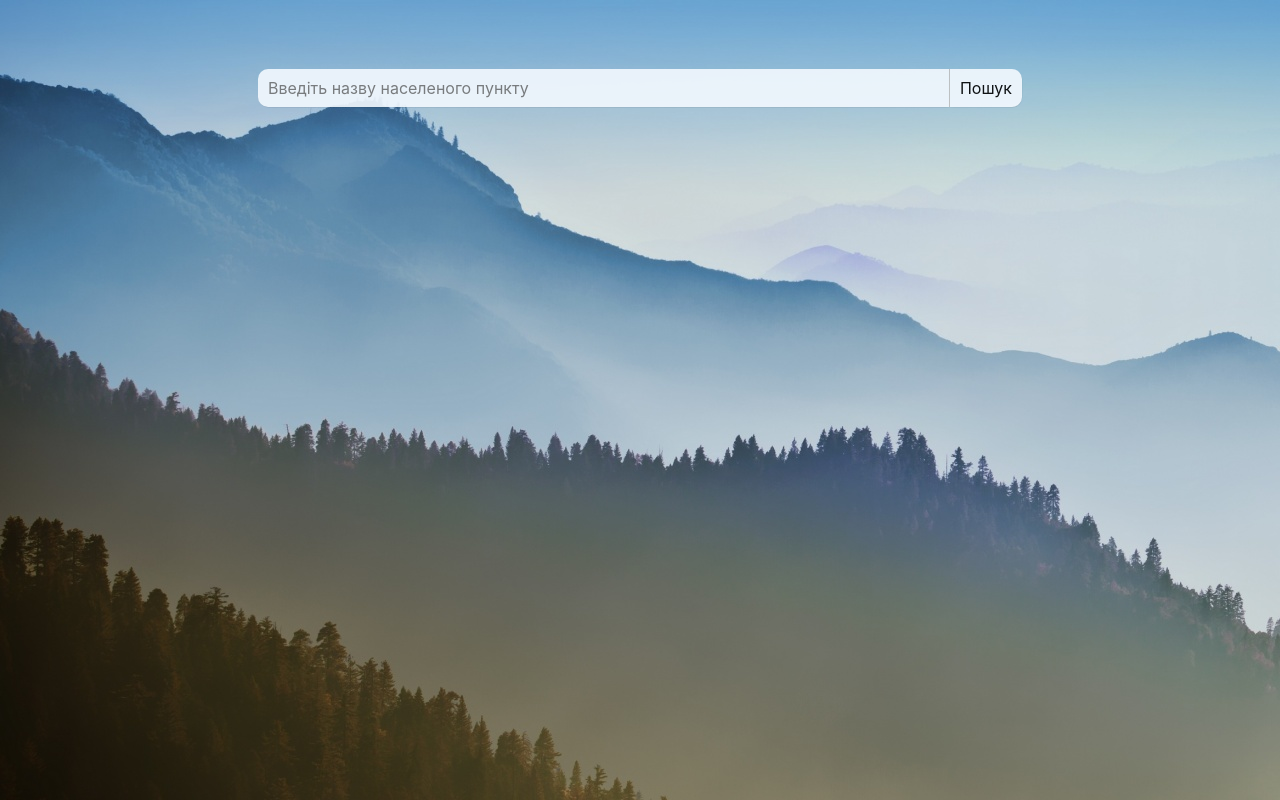
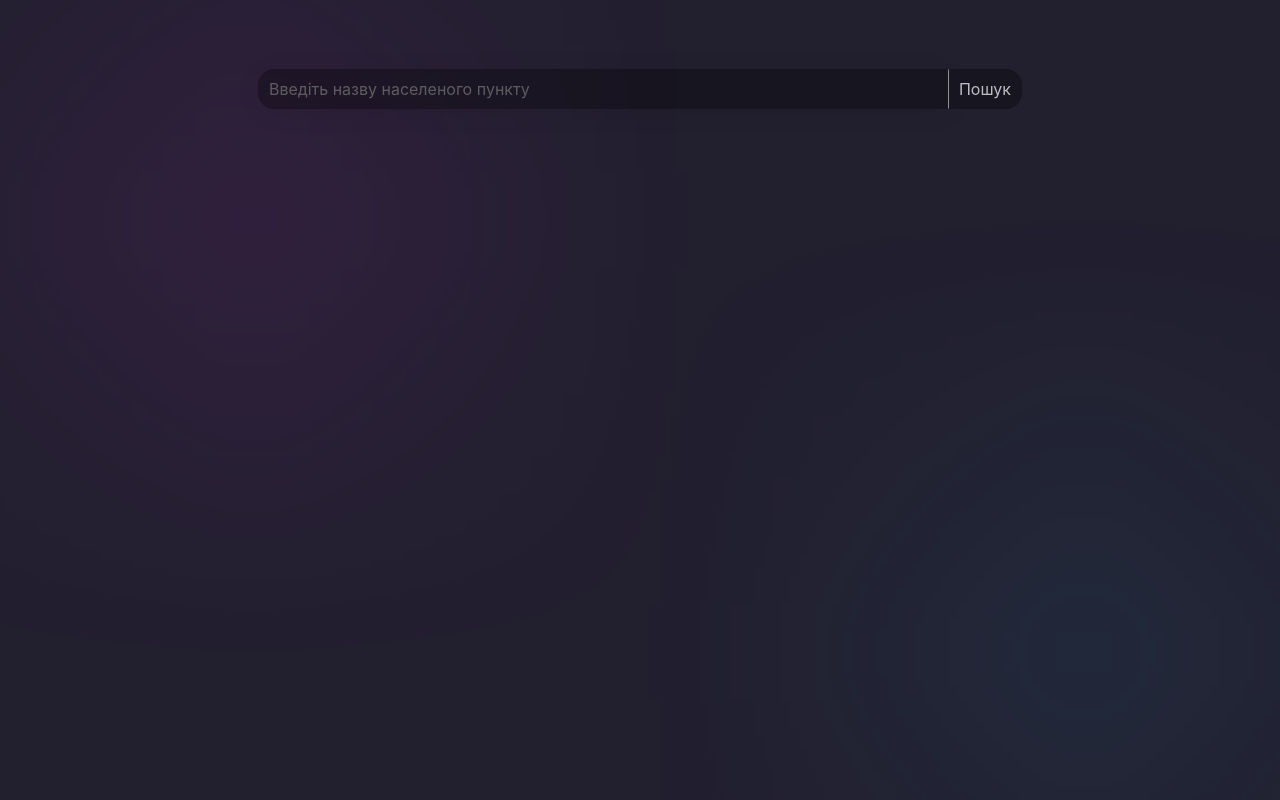
Before and after one commit to ruslan-horaiskyi/weatherApp, a React (Create React App) app: page / in a window 1280 px wide. Built offline with nearby package versions, Linux system fonts and the light colour scheme.

Commit message:
Try dark theme of app

```diff
--- a/src/App.module.css
+++ b/src/App.module.css
@@ -9,9 +9,10 @@
     0.4px 0.8px 1px -1.2px hsl(var(--shadow-color) / 0.1),
     1px 2px 2.5px -2.5px hsl(var(--shadow-color) / 0.1);
 
-  --box-shadow-focused: 1px 1px 12px -2px rgba(150, 150, 150, 0.75);
+  --box-shadow-focused: 0.3px 0.8px 1.3px hsl(var(--shadow-color) / 0),
+    1px 2.4px 3.9px hsl(var(--shadow-color) / 0.25);
 
-  --border-radius: 10px;
+  --border-radius: 16px;
 
   --font-size-small: 14px;
   --font-size-medium: 16px;
@@ -27,18 +28,47 @@
   --width-full: 100%;
 }
 
-html {
+/* html {
   background-image: url("./constants/Img/background.jpg");
-}
+} */
 
 body {
-  margin: 0;
+  /* margin: 0;
   overflow-y: hidden;
   width: 100%;
   display: flex;
   justify-content: center;
   align-items: start;
-  height: 90vh;
+  height: 90vh; */
+  display: flex;
+  align-items: flex-start;
+  justify-content: center;
+  min-height: 100vh;
+  padding: 0 10px;
+  background: #221f2f;
+  overflow: hidden;
+}
+
+body::before {
+  content: '';
+  position: absolute;
+  width: 120px;
+  height: 120px;
+  background-color: #ed2ff0;
+  left: 15%;
+  top: 20%;
+  filter: blur(150px);
+}
+
+body::after {
+  content: '';
+  position: absolute;
+  width: 120px;
+  height: 120px;
+  background-color: #22a8cd;
+  left: 80%;
+  top: 74%;
+  filter: blur(150px);
 }
 
 input::-webkit-outer-spin-button,
--- a/src/components/CardList/Card/Card.module.css
+++ b/src/components/CardList/Card/Card.module.css
@@ -1,21 +1,28 @@
 .card {
-  box-shadow: var(--box-shadow);
+  /* box-shadow: var(--box-shadow); */
   border-radius: var(--border-radius);
   height: fit-content;
   text-align: center;
   font-size: var(--font-size-small);
   cursor: pointer;
   padding: var(--spacing-medium);
-  background-color: var(--color-primary);
+  /* background-color: var(--color-primary); */
   transition: all var(--transition-duration) var(--transition-ease);
   min-width: 110px;
-  opacity: 0.9;
+  opacity: 0.7;
+
+  background: rgba(0, 0, 0, 0.44);
+  box-shadow: 0 4px 30px rgba(0, 0, 0, 0.1);
+  backdrop-filter: blur(7.4px);
+  -webkit-backdrop-filter: blur(7.4px);
+  border: 1px solid rgba(0, 0, 0, 0.1);
+  color: #fff;
 }
 
 .card:hover,
 .focused {
   transform: translate(0, -5px);
-  box-shadow: var(--box-shadow-focused);
+  box-shadow: 0 1px 10px rgba(202, 181, 204, 0.1);
 }
 
 .cardImage {
--- a/src/components/MoreInfo/MoreInfo.jsx
+++ b/src/components/MoreInfo/MoreInfo.jsx
@@ -42,7 +42,7 @@ const MoreInfo = ({ data = null, handleClose }) => {
     <div className={styles.container}>
       <div className={styles.header}>
         <div className={styles.title}>
-          Погода за
+          <span>Погода на </span>
           {currentDay}
         </div>
 
@@ -63,14 +63,15 @@ const MoreInfo = ({ data = null, handleClose }) => {
             <CustomIcon weatherStatus={weather[0].main} />
           </div>
           <div className={styles.infoDaylight}>
-            <span>
-              Схід
-              {formattedSunrise}
-            </span>
-            <span>
-              Захід
-              {formattedSunset}
-            </span>
+            <div>
+              <span>Схід </span>
+              <span>{formattedSunrise}</span>
+            </div>
+
+            <div>
+              <span>Захід </span>
+              <span>{formattedSunset}</span>
+            </div>
           </div>
         </div>
         <div className={styles.wrapper}>
--- a/src/components/MoreInfo/MoreInfo.module.css
+++ b/src/components/MoreInfo/MoreInfo.module.css
@@ -2,13 +2,20 @@
   display: flex;
   flex-direction: column;
   gap: var(--spacing-medium);
-  box-shadow: var(--box-shadow);
+  /* box-shadow: var(--box-shadow); */
   border-radius: var(--border-radius);
   padding: var(--spacing-medium);
   width: var(--width-full);
   max-width: 500px;
-  background-color: var(--color-primary);
-  opacity: 0.9;
+  /* background-color: var(--color-primary); */
+  opacity: 0.7;
+
+  background: rgba(0, 0, 0, 0.44);
+  box-shadow: 0 4px 30px rgba(0, 0, 0, 0.1);
+  backdrop-filter: blur(7.4px);
+  -webkit-backdrop-filter: blur(7.4px);
+  border: 1px solid rgba(0, 0, 0, 0.1);
+  color: #fff;
 }
 
 .moreInfo {
@@ -35,7 +42,7 @@
   display: flex;
   justify-content: space-around;
   gap: var(--spacing-medium);
-  color: rgba(104, 103, 103, 0.7);
+  color: rgba(255, 255, 255, 0.7);
   margin-top: var(--spacing-large);
 }
 
@@ -45,11 +52,13 @@
   width: 32px;
   cursor: pointer;
   border: none;
-  background-color: var(--color-primary);
+  background: transparent;
+  color: var(--color-primary);
+  transition: all var(--transition-duration) var(--transition-ease);
 }
 
 .closeButton:hover {
-  color: rgb(198, 220, 228);
+  transform: rotate(90deg);
 }
 
 .wrapper {
--- a/src/components/SearchForm/SearchForm.module.css
+++ b/src/components/SearchForm/SearchForm.module.css
@@ -3,7 +3,9 @@
   border-radius: var(--border-radius);
   display: flex;
   width: 100%;
-  opacity: 0.9;
+  opacity: 0.7;
+
+  /* background: rgba(0, 0, 0, 0.44); */
 }
 
 .searchForm:focus {
@@ -12,40 +14,53 @@
 }
 
 .searchForm input {
+  color: #fff;
+  background: rgba(0, 0, 0, 0.44);
+  box-shadow: 0 4px 30px rgba(0, 0, 0, 0.1);
+  border: 1px solid rgba(0, 0, 0, 0.1);
+
   display: flex;
   flex: 1;
   padding: var(--spacing-medium);
-  background-color: var(--color-primary);
+  /* background-color: var(--color-primary); */
   font-size: 1rem;
   border-top-left-radius: var(--border-radius);
   border-bottom-left-radius: var(--border-radius);
   outline: none;
-  border: none;
+  /* border: none; */
   transition: all var(--transition-duration) var(--transition-ease);
-  box-shadow: var(--box-shadow);
+  /* box-shadow: var(--box-shadow); */
 }
 
 .searchForm input:focus,
 .searchForm input:hover {
   padding-left: var(--spacing-large);
+  background-color: var(--color-primary);
+  color: #000;
 }
 
 .searchForm button {
+  color: #fff;
+  background: rgba(0, 0, 0, 0.44);
+  border: 1px solid rgba(0, 0, 0, 0.1);
+
   cursor: pointer;
   font-size: 1rem;
   border-top-right-radius: var(--border-radius);
   border-bottom-right-radius: var(--border-radius);
-  border: none;
+  /* border: none; */
   outline: none;
   transition: all var(--transition-duration) var(--transition-ease);
-  background-color: var(--color-primary);
+  /* background-color: var(--color-primary); */
   border-left: 1px solid rgb(192, 192, 192);
   padding: var(--spacing-medium);
-  box-shadow: var(--box-shadow);
+  /* box-shadow: var(--box-shadow); */
 }
 
 .searchForm button:hover {
   padding: 0 20px;
+  background-color: var(--color-primary);
+  color: #000;
 }
 
 @keyframes shake {
@@ -78,17 +93,18 @@
 }
 
 @media screen and (max-width: 375px) {
-  .searchForm input {
-    border-radius: var(--spacing-medium);
-  }
-
   .searchForm {
     flex-direction: column;
     gap: 0.5rem;
   }
 
+  .searchForm input {
+    border-top-right-radius: var(--border-radius);
+    border-bottom-right-radius: var(--border-radius);
+  }
+
   .searchForm button {
-    border-radius: var(--spacing-medium);
+    border-radius: var(--border-radius);
     border-left: none;
   }
 
```
